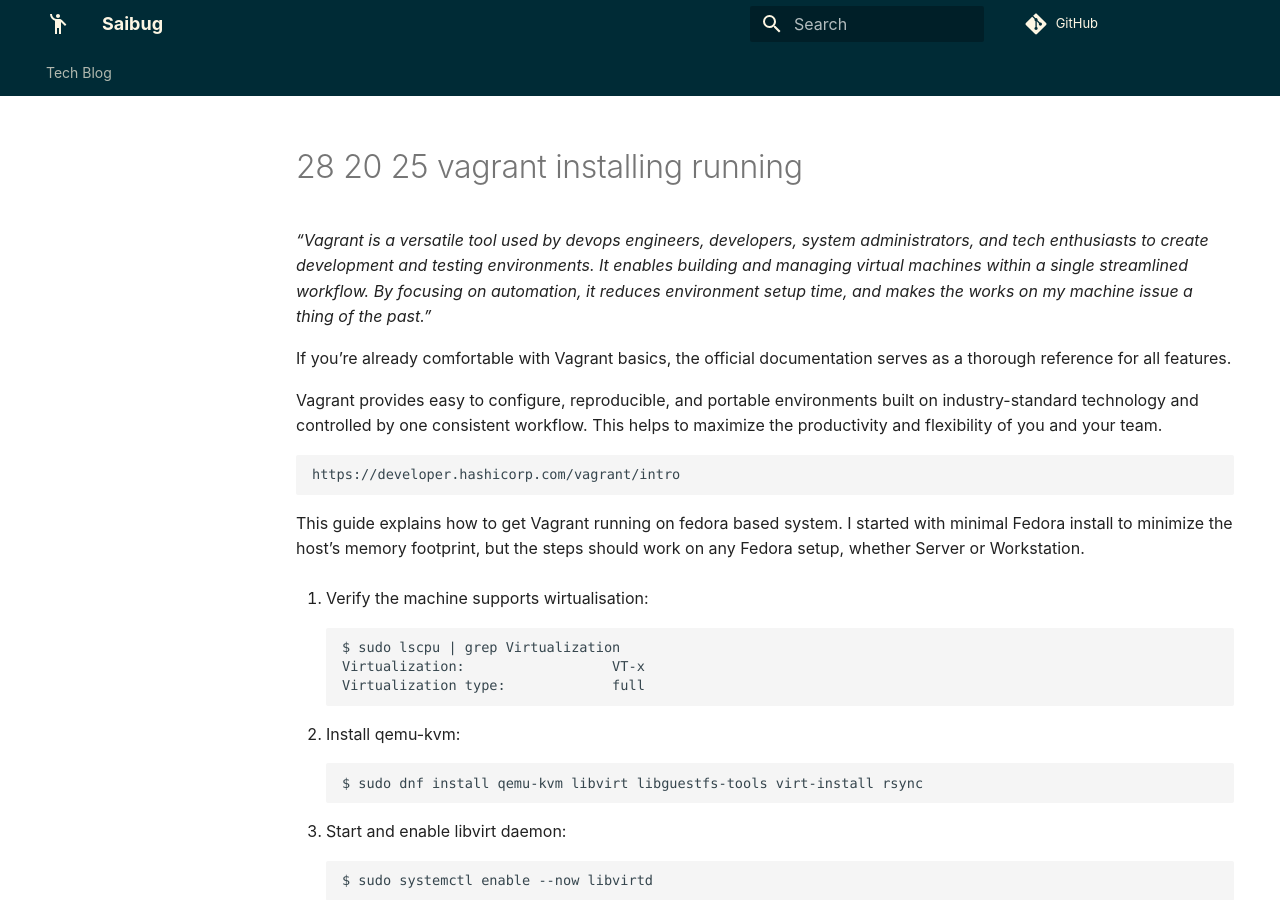
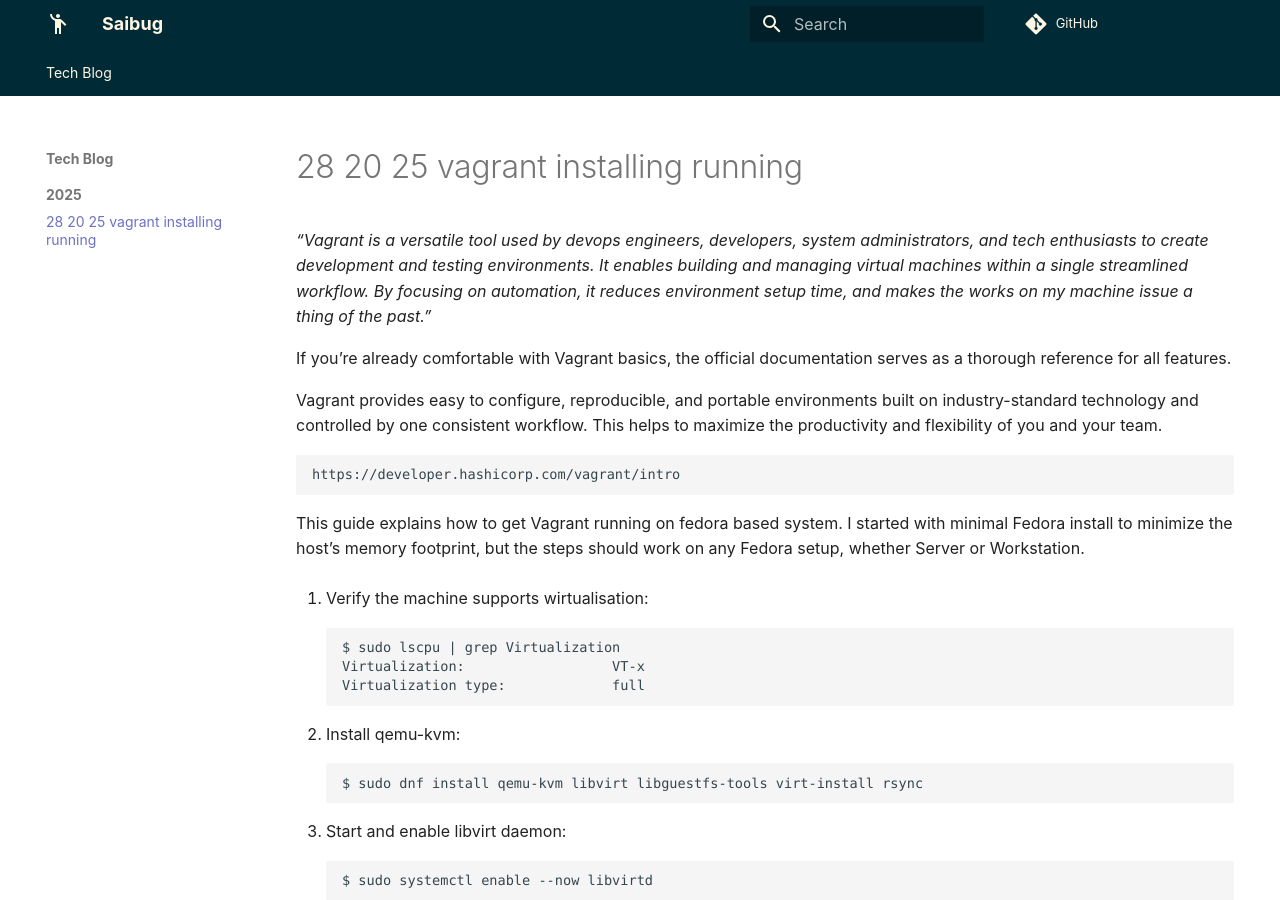
Before and after one commit to saibug/saibug.org, an MkDocs documentation site: the page built from docs/posts/28-20-25-vagrant-installing-running.md, in a window 1280 px wide and 900 px high. Built offline with MkDocs 1.6.1 and Material for MkDocs 9.7.7, drawn with Linux system fonts in a browser that asks for light colours; comment, search, counter and statistics services are not loaded; some of the changed lines change nothing that is shown.

Commit message:
Update navigation path for blog post

```diff
--- a/mkdocs.yml
+++ b/mkdocs.yml
@@ -34,7 +34,7 @@
 nav:
   - Tech Blog:
     - 2025:
-      - docs/Tech Blog/2025/28-20-25-vagrant-installing-running.md
+      - posts/28-20-25-vagrant-installing-running.md
 plugins:
   - awesome-pages:
       strict: false
```
